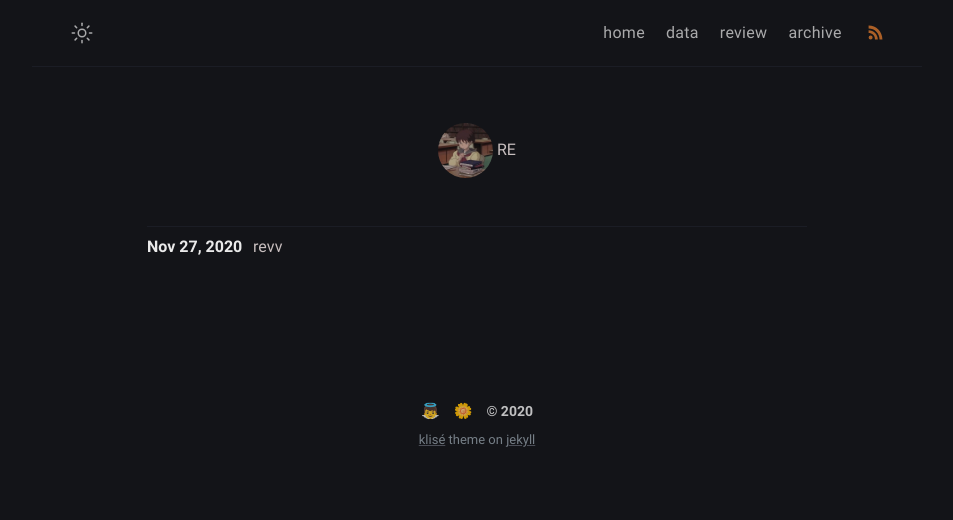
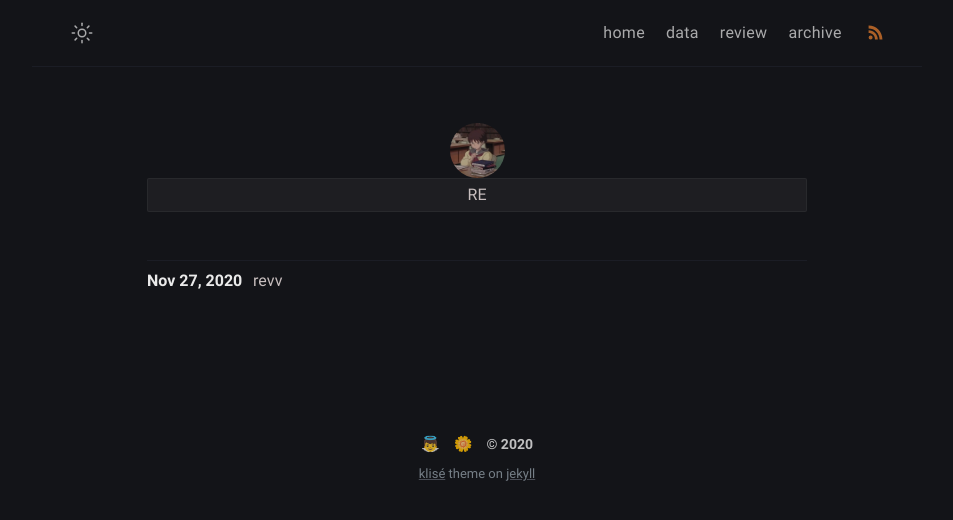
Before and after one commit to iwdstry/yeieje, a Jekyll site: the page built from review.html, in a window 1280 px wide. Shown: the top 520 px of the page, without its empty margins (163-1116 px from the left). Built offline with Jekyll 4.4.1, drawn with Linux system fonts in a browser that asks for light colours.

Commit message:
Update review.html

```diff
--- a/review.html
+++ b/review.html
@@ -5,8 +5,10 @@
 ---
 
 <div class="data">
-   <p><img class="data-avatar" src="{{ base.url }}/yeieje/assets/img/avatar1.jpg"> RE</p>
+   <img class="data-avatar" src="{{ base.url }}/yeieje/assets/img/avatar1.jpg">
+      <div class="data-bio">RE</div>
 </div>
+
 
   {%- for post in site.tags["Review"] -%}
     <article class="post-item" id="results-container">
```
